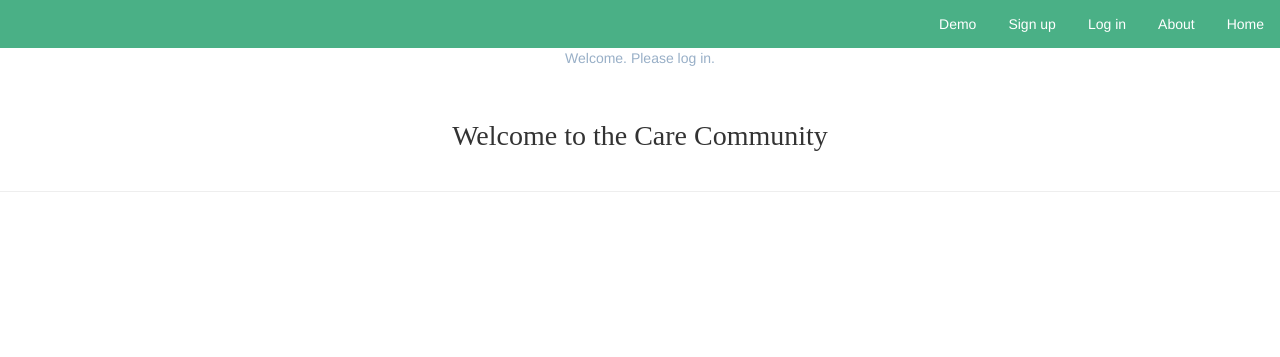
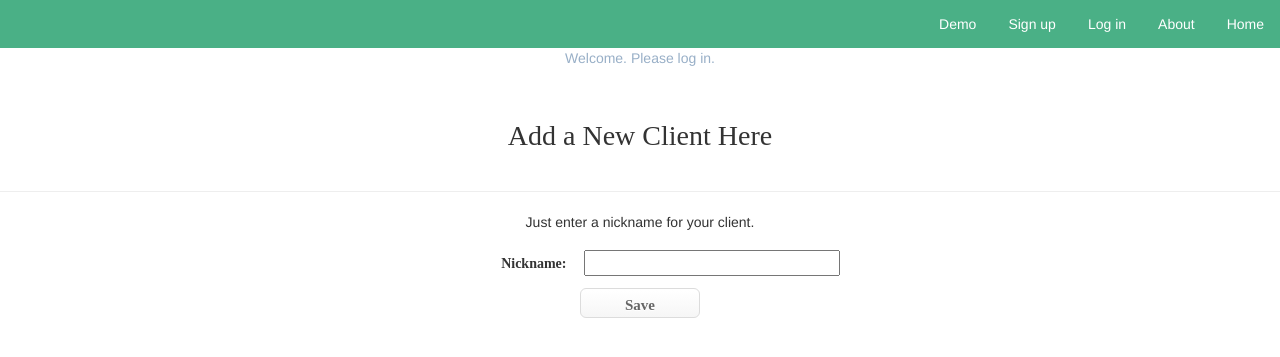
Before and after one commit to shacon/carecommunity, a Django app: page /profiles/addclient in a window 1280 px wide. Shown: the top 357 px of the page. Run offline with Django 3.2, Linux system fonts and the light colour scheme; some libraries are stand-ins or nearby versions; some web fonts are replaced.

Commit message:
added create client link and template

```diff
--- a/behavior/forms.py
+++ b/behavior/forms.py
@@ -1,5 +1,5 @@
 from django import forms
-from .models import Behavior
+from .models import Behavior, Client
 
 
 class AddBehavior(forms.ModelForm):
--- a/caretaker/static/css/caretaker.css
+++ b/caretaker/static/css/caretaker.css
@@ -90,7 +90,8 @@ input[type=text], input[type=password], input[type=email]{
 }
 .add {
     width:20em;
-    height:2em;
+    height:3em;
+
 }
 
 label {
--- a/mysite/urls.py
+++ b/mysite/urls.py
@@ -2,7 +2,6 @@ from django.conf.urls import include, url
 from django.contrib import admin
 
 
-from django.contrib import admin
 admin.autodiscover()
 
 
--- /dev/null
+++ b/profiles/forms.py
@@ -0,0 +1,9 @@
+from django import forms
+from behavior.models import Client
+
+
+class AddClient(forms.ModelForm):
+
+    class Meta:
+    	model = Client
+    	fields = ('nickname',)
--- /dev/null
+++ b/profiles/templates/profiles/addclient.html
@@ -0,0 +1,19 @@
+{% extends 'caretaker/base.html' %}
+
+
+{% block content%}
+<div class="page-header">
+<p>Add a New Client Here</p>
+
+</div>
+
+
+   <div class="errors">{{ errors }}</div>
+   <div class="block-body">
+   <p> Just enter a nickname for your client.</p>
+    <form method="POST" class="post-form">{% csrf_token %}
+        {{ form.as_p }}
+        <button type="submit" class="save btn btn-default">Save</button>
+    </form>
+    </div>
+{% endblock %}
--- a/profiles/urls.py
+++ b/profiles/urls.py
@@ -3,7 +3,8 @@ from . import views
 
 urlpatterns = [
 	url(r'^profiles_list', views.profiles_list, name='profiles_list'),
-	url(r'^inividual_profile/(?P<client_id>\D+)', views.individual_profile, name='individual_profile'),
-        url(r'^search/$', views.search, name='search'),
+	url(r'^inividual_profile/(?P<client_id>\d+)', views.individual_profile, name='individual_profile'),
+    url(r'^search/$', views.search, name='search'),
+    url(r'^addclient', views.addclient, name='addclient'),
 
 ]
--- a/profiles/views.py
+++ b/profiles/views.py
@@ -4,26 +4,24 @@ from caretaker.models import Caregiver
 from behavior.models import Behavior
 from django.contrib.auth import authenticate
 from django.template import RequestContext
-
+from .forms import AddClient
 
 def profiles_list(request):
-    context = RequestContext(request)
     user = request.user
-    client_list = [client for client in Client.objects.all() if client.caregiver == user]
-    context_dict = {'client':client_list}
-    if user.is_authenticated() and user == Caregiver.objects.get(id=user.id):
-	return render_to_response('profiles/profiles_list.html', context_dict, context)
+    client_list = user.client_set.all()
+    context = {'client': client_list}
+    if user.is_authenticated():
+        return render(request, 'profiles/profiles_list.html', context)
     else:
     #add message to user must sign in order to view profile
-	return render(request, 'registration/login.html', {})
+        return render(request, 'registration/login.html', {})
 
 def individual_profile(request, client_id):
-    context = RequestContext(request)
-    client = Client.objects.get(nickname=client_id)
+    client = Client.objects.get(id=client_id)
     pos_behaviors = Behavior.objects.filter(client=client, is_positive=True)
     neg_behaviors = Behavior.objects.filter(client=client, is_positive=False)
-    context_dict = {'client':client, 'neg_behaviors':neg_behaviors, 'pos_behaviors':pos_behaviors}
-    return render_to_response('profiles/individual_profile.html', context_dict, context)
+    context = {'client': client, 'neg_behaviors': neg_behaviors, 'pos_behaviors': pos_behaviors}
+    return render(request, 'profiles/individual_profile.html', context)
 
 def search(request):
     if 'q' in request.GET and request.GET['q']:
@@ -33,3 +31,21 @@ def search(request):
             {'behaviors': behaviors, 'query': q})
     else:
         return render(request, 'profiles/search.html')
+
+
+def addclient(request):
+    if request.method == 'POST':
+        form = AddClient(request.POST)
+        user = request.user
+        if form.is_valid():
+            nickname = form.cleaned_data['nickname']
+            Client.objects.create(caregiver=user, nickname=nickname)
+            user = request.user
+            client_list = user.client_set.all()
+            context = {'client': client_list}
+            return render(request, 'profiles/profiles_list.html', context)
+        else:
+            return render(request, 'profiles/addclient.html', {'form': form, 'errors': "Something went wrong"})
+    else:
+        form = AddClient()
+        return render(request, 'profiles/addclient.html', {'form': form})
```
Also changed, not shown: profiles/templates/profiles/profiles_list.html (+5 -3 lines), behavior/views.py (line endings or trailing spaces).
